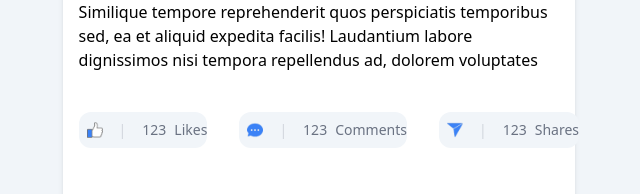
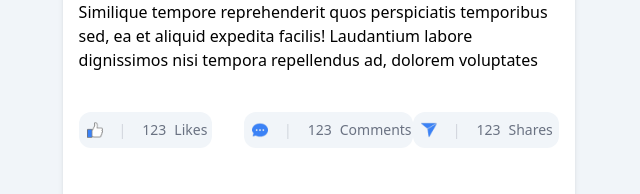
Before and after one commit to Subhamay-Dey/dev, a Next.js app: page / in a window 1280 px wide. Shown: the part 928-1122 px from the top of the page, without its empty margins (275-915 px from the left). Built offline with nearby package versions, Linux system fonts and the light colour scheme; no server answers; grey boxes are pictures that could not be loaded.

Commit message:
error solved ✅

```diff
--- a/src/components/Post.tsx
+++ b/src/components/Post.tsx
@@ -36,16 +36,18 @@ function Post() {
               <span className='hidden md:inline p-2'>Comments</span>
             </span>
           </div>
-          <div className='flex items-center gap-4 bg-slate-100 rounded-xl p-2 '>
+        </div>
+        <div className='flex items-center gap-4 bg-slate-100 p-2 rounded-xl'>
+          <Image src={"/share.png"} alt='' width={16} height={16} className='cursor-pointer'/>
+          <span className='text-gray-300'>|</span>
+          <span className='text-gray-500'>
+            123
+            <span className='hidden md:inline p-2'>Shares</span>
+          </span>
+        </div>
 
-            <Image src={"/share.png"} alt='' width={16} height={16} className='cursor-pointer'/>
-            <span className='text-gray-300'>|</span>
-            <span className='text-gray-500'>123
-              <span className='hidden md:inline p-2'>Shares</span>
-            </span>
-          </div>
-        </div>
       </div>
+
     </div>
   )
 }
```
